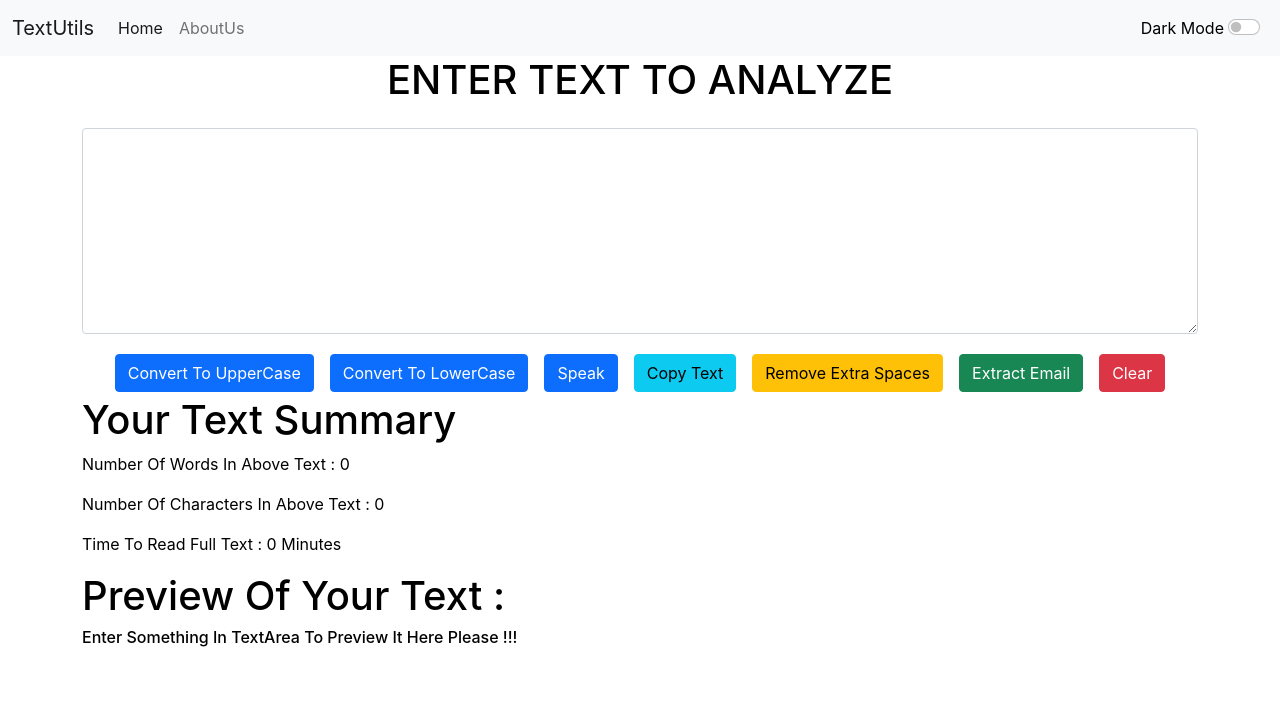
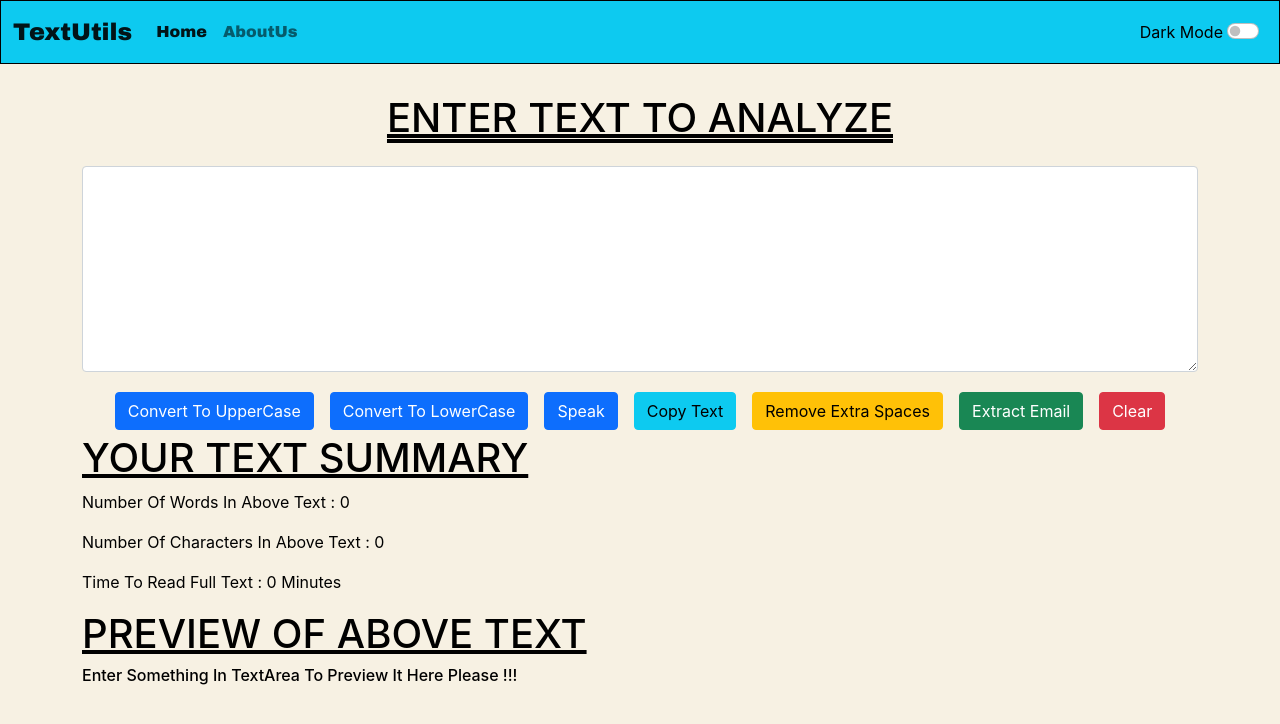
Before and after one commit to Ishaan6402/WordEditer, a React (Create React App) app: page / in a window 1280 px wide. Shown: the top 724 px of the page. Built offline with nearby package versions, Linux system fonts and the light colour scheme.

Commit message:
update 4

```diff
--- a/public/index.html
+++ b/public/index.html
@@ -27,9 +27,9 @@
     <title>React App</title>
     <link href="https://cdn.jsdelivr.net/npm/bootstrap@5.1.3/dist/css/bootstrap.min.css" rel="stylesheet" integrity="sha384-1BmE4kWBq78iYhFldvKuhfTAU6auU8tT94WrHftjDbrCEXSU1oBoqyl2QvZ6jIW3" crossorigin="anonymous">
   </head>
-  <body>
+  <body style="background-color: #f7f1e3;">
     <noscript>You need to enable JavaScript to run this app.</noscript>
-    <div id="root" style="width: 100%; height: 100%;"></div>
+    <div id="root"></div>
     <!--
       This HTML file is a template.
       If you open it directly in the browser, you will see an empty page.
--- a/src/App.js
+++ b/src/App.js
@@ -22,7 +22,7 @@ function App() {
     });
     setTimeout(() => {
       setAlert(null);
-    }, 2000);
+    }, 1000);
   }
 
   const toggleMode = () => {
@@ -37,7 +37,7 @@ function App() {
     }
     else {
       setMode('light');
-      document.body.style.backgroundColor = 'white';
+      document.body.style.backgroundColor = '#f7f1e3';
       showAlert("Light Mode Is enabled !!! ", "success");
       document.title = 'TextUtils - Light Mode';
       setModeText({
@@ -50,11 +50,11 @@ function App() {
     <>
       <Router>
         <Navbar title="TextUtils" mode={mode} toggleMode={toggleMode} modeText={modeText} />
-        <Alert alert={alert} />
+        <Alert alert={alert} mode={mode}/>
         <Routes>
           <Route exact path="/" element={<TextForm heading="Enter text to analyze" mode={mode} showAlert={showAlert} />}>
           </Route>
-          <Route exact path="/about" element={<About />}>
+          <Route exact path="/about" element={<About mode={mode} />}>
           </Route>
         </Routes>
       </Router>
--- a/src/Components/About.js
+++ b/src/Components/About.js
@@ -1,75 +1,49 @@
 import React, { useState } from 'react'
 
-export default function About() {
-
-    const [darkState, setDarkState] = useState('Enable Dark Mode');
-    const [myStyle, setMyStyle] = useState({
-        color: 'black',
-        backgroundColor: 'white'
-    })
-
-    const handleDarkMode = () => {
-        if (myStyle.color==='black') {
-            setMyStyle({
-                color: 'white',
-                backgroundColor: 'black',
-                border:'1px solid white'
-            });
-            setDarkState('Disable Dark Mode');
-        }
-        else if(myStyle.color==='white'){
-            setMyStyle({
-                color: 'black',
-                backgroundColor: 'white'
-            });
-            setDarkState('Enable Dark Mode');
-        }
-    }
-
+export default function About(props) {
     return (
-        <div className='container' style={myStyle}>
-            <h1 className='my-3'>ABOUT US</h1>
+        <div className='container' style={{ backgroundColor: props.mode === 'light' ? '#f7f1e3' : 'grey' }}>
+            <div className="aboutUsHeading" style={{ display: "flex", justifyContent: "center" }}>
+                <h1 className='my-3' style={{ textDecoration: "underline double", color: props.mode === 'light' ? 'black' : 'white' }}>ABOUT US</h1>
+            </div>
             <div className="accordion" id="accordionExample">
                 <div className="accordion-item">
                     <h2 className="accordion-header" id="headingOne">
-                        <button className="accordion-button" style={myStyle} type="button" data-bs-toggle="collapse" data-bs-target="#collapseOne" aria-expanded="true" aria-controls="collapseOne">
+                        <button className="accordion-button" style={{ border: `2px solid ${props.mode === 'light' ? 'black' : 'white'}`, backgroundColor: props.mode === 'light' ? '#f7f1e3' : 'grey', color: props.mode === 'light' ? 'black' : 'white' }} type="button" data-bs-toggle="collapse" data-bs-target="#collapseOne" aria-expanded="true" aria-controls="collapseOne">
                             Accordion Item #1
                         </button>
                     </h2>
-                    <div id="collapseOne" className="accordion-collapse collapse show" aria-labelledby="headingOne" data-bs-parent="#accordionExample">
-                        <div className="accordion-body" style={myStyle}>
-                            <strong>This is the first item's accordion body.</strong> It is shown by default, until the collapse plugin adds the appropriate classes that we use to style each element. These classes control the overall appearance, as well as the showing and hiding via CSS transitions. You can modify any of this with custom CSS or overriding our default variables. It's also worth noting that just about any HTML can go within the <code>.accordion-body</code>, though the transition does limit overflow.
+                    <div id="collapseOne"  style={{ border: `2px solid ${props.mode === 'light' ? 'black' : 'white'}` }} className="accordion-collapse collapse show" aria-labelledby="headingOne" data-bs-parent="#accordionExample">
+                        <div className="accordion-body" style={{ backgroundColor: props.mode === 'light' ? '#f7f1e3' : 'grey', color: props.mode === 'light' ? 'black' : 'white' }}>
+                            <strong>This is the first item's accordion body.</strong> It is shown by default, until the collapse plugin adds the appropriate classes that we use to style each element. These classes control the overall appearance, as well as the showing and hiding via CSS transitions. You can modify any of this with custom CSS or overriding our default variables. It's also worth noting that just about any HTML can go within the .accordion-body, though the transition does limit overflow.
                         </div>
                     </div>
                 </div>
                 <div className="accordion-item">
                     <h2 className="accordion-header" id="headingTwo">
-                        <button className="accordion-button collapsed" style={myStyle} type="button" data-bs-toggle="collapse" data-bs-target="#collapseTwo" aria-expanded="false" aria-controls="collapseTwo">
+                        <button className="accordion-button collapsed" style={{ border: `2px solid ${props.mode === 'light' ? 'black' : 'white'}`, backgroundColor: props.mode === 'light' ? '#f7f1e3' : 'grey', color: props.mode === 'light' ? 'black' : 'white' }} type="button" data-bs-toggle="collapse" data-bs-target="#collapseTwo" aria-expanded="false" aria-controls="collapseTwo">
                             Accordion Item #2
                         </button>
                     </h2>
-                    <div id="collapseTwo" className="accordion-collapse collapse" aria-labelledby="headingTwo" data-bs-parent="#accordionExample">
-                        <div className="accordion-body" style={myStyle}>
-                            <strong>This is the second item's accordion body.</strong> It is hidden by default, until the collapse plugin adds the appropriate classes that we use to style each element. These classes control the overall appearance, as well as the showing and hiding via CSS transitions. You can modify any of this with custom CSS or overriding our default variables. It's also worth noting that just about any HTML can go within the <code>.accordion-body</code>, though the transition does limit overflow.
+                    <div id="collapseTwo" style={{ border: `2px solid ${props.mode === 'light' ? 'black' : 'white'}` }} className="accordion-collapse collapse" aria-labelledby="headingTwo" data-bs-parent="#accordionExample">
+                        <div className="accordion-body" style={{ backgroundColor: props.mode === 'light' ? '#f7f1e3' : 'grey', color: props.mode === 'light' ? 'black' : 'white' }}>
+                            This is the second item's accordion body. It is hidden by default, until the collapse plugin adds the appropriate classes that we use to style each element. These classes control the overall appearance, as well as the showing and hiding via CSS transitions. You can modify any of this with custom CSS or overriding our default variables. It's also worth noting that just about any HTML can go within the  .accordion-body, though the transition does limit overflow.
                         </div>
                     </div>
                 </div>
                 <div className="accordion-item">
                     <h2 className="accordion-header" id="headingThree">
-                        <button className="accordion-button collapsed" style={myStyle} type="button" data-bs-toggle="collapse" data-bs-target="#collapseThree" aria-expanded="false" aria-controls="collapseThree">
+                        <button className="accordion-button collapsed" style={{ border: `2px solid ${props.mode === 'light' ? 'black' : 'white'}`, backgroundColor: props.mode === 'light' ? '#f7f1e3' : 'grey', color: props.mode === 'light' ? 'black' : 'white' }} type="button" data-bs-toggle="collapse" data-bs-target="#collapseThree" aria-expanded="false" aria-controls="collapseThree">
                             Accordion Item #3
                         </button>
                     </h2>
-                    <div id="collapseThree" className="accordion-collapse collapse" aria-labelledby="headingThree" data-bs-parent="#accordionExample">
-                        <div className="accordion-body" style={myStyle}>
-                            <strong>This is the third item's accordion body.</strong> It is hidden by default, until the collapse plugin adds the appropriate classes that we use to style each element. These classes control the overall appearance, as well as the showing and hiding via CSS transitions. You can modify any of this with custom CSS or overriding our default variables. It's also worth noting that just about any HTML can go within the <code>.accordion-body</code>, though the transition does limit overflow.
+                    <div id="collapseThree"  style={{ border: `2px solid ${props.mode === 'light' ? 'black' : 'white'}` }} className="accordion-collapse collapse" aria-labelledby="headingThree" data-bs-parent="#accordionExample">
+                        <div className="accordion-body" style={{ backgroundColor: props.mode === 'light' ? '#f7f1e3' : 'grey', color: props.mode === 'light' ? 'black' : 'white' }}>
+                            <strong>This is the third item's accordion body.</strong> It is hidden by default, until the collapse plugin adds the appropriate classes that we use to style each element. These classes control the overall appearance, as well as the showing and hiding via CSS transitions. You can modify any of this with custom CSS or overriding our default variables. It's also worth noting that just about any HTML can go within the .accordion-body, though the transition does limit overflow.
                         </div>
                     </div>
                 </div>
             </div>
-            <div className="container my-3">
-                <button type="button" className="btn btn-primary" onClick={handleDarkMode}>{darkState}</button>
-            </div>
         </div>
     )
 }
--- a/src/Components/Alert.js
+++ b/src/Components/Alert.js
@@ -1,14 +1,18 @@
 import React from 'react';
 
 function Alert(props) {
-    const capitalise=(word)=>{
-        let lower=word.toLowerCase();
+    const capitalise = (word) => {
+        let lower = word.toLowerCase();
         return lower.charAt(0).toUpperCase() + lower.slice(1);
     }
     return (
-        props.alert &&
-        <div className={`alert alert-${props.alert.type} alert-dismissible fade show`} role='alert'>
-            <strong>{capitalise(props.alert.type)}</strong>:{props.alert.msg}
+        <div className="alert-container" style={{ height: "30px"  }}>
+            {
+                props.alert &&
+                <div className={`alert alert-${props.alert.type} alert-dismissible fade show`} style={{padding:"3px" , margin:"0px 0px 3px",border:`1px solid ${props.mode==='light'?'black':'white'}`}} role='alert'>
+                    <strong>{capitalise(props.alert.type)}</strong>:{props.alert.msg}
+                </div>
+            }
         </div>
     )
 }
--- a/src/Components/Navbar.js
+++ b/src/Components/Navbar.js
@@ -4,20 +4,20 @@ import { Link } from 'react-router-dom';
 
 export default function Navbar(props) {
     return (
-        <div className="navbar-min-div">
-            <nav className={`navbar navbar-expand-lg navbar-${props.mode} bg-${props.mode}`}>
+        <div className="navbar-min-div" >
+            <nav className={`navbar navbar-expand-lg navbar-${props.mode} bg-${props.mode==='light'?'info':props.mode}`} style={{border:`1px solid ${props.mode==='light'?'black':'white'}`}}>
                 <div className="container-fluid">
-                    <Link className="navbar-brand" to="/">{props.title}</Link>
+                    <Link className="navbar-brand" to="/" style={{textDecoration:'bold', fontFamily:"arial black",fontSize:"1.5rem"}}>{props.title}</Link>
                     <button className="navbar-toggler" type="button" data-bs-toggle="collapse" data-bs-target="#navbarSupportedContent" aria-controls="navbarSupportedContent" aria-expanded="false" aria-label="Toggle navigation">
                         <span className="navbar-toggler-icon"></span>
                     </button>
                     <div className="collapse navbar-collapse" id="navbarSupportedContent">
                         <ul className="navbar-nav me-auto mb-2 mb-lg-0">
                             <li className="nav-item">
-                                <Link className="nav-link active" aria-current="page" to="/">Home</Link>
+                                <Link className="nav-link active" aria-current="page" to="/" style={{textDecoration:"bold",fontFamily:"arial black"}}>Home</Link>
                             </li>
                             <li className="nav-item">
-                                <Link className="nav-link" to="/about">AboutUs</Link>
+                                <Link className="nav-link" to="/about" style={{textDecoration:"bold",fontFamily:"arial black"}}>AboutUs</Link>
                             </li>
                         </ul>
                         <label className="form-check-label mx-1" style={props.modeText} htmlFor="defaultCheck1">
--- a/src/Components/TextForm.js
+++ b/src/Components/TextForm.js
@@ -85,9 +85,10 @@ export default function TextForm(props) {
 
     return (
         <>
+            <div>
                 <div className="container">
                     <div className="heading-container" style={{ display: "flex", justifyContent: "center" }}>
-                    <h1 style={{ color: props.mode === 'dark' ? 'white' : 'black' }}>{props.heading.toUpperCase()}</h1>
+                        <h1 style={{ color: props.mode === 'dark' ? 'white' : 'black' , textDecoration:"underline double"}}>{props.heading.toUpperCase()}</h1>
                     </div>
                     <div className="mb-3 my-3">
                         <textarea className="form-control" value={text} onChange={(e) => { setText(e.target.value) }} style={{ backgroundColor: props.mode === 'dark' ? 'grey' : 'white', color: props.mode === 'dark' ? 'white' : 'black' }} id="myBox" rows="8">{text}</textarea>
@@ -103,12 +104,13 @@ export default function TextForm(props) {
                     </div>
                 </div>
                 <div className="container">
-                <h1 style={{ color: props.mode === 'dark' ? 'white' : 'black' }}>Your Text Summary</h1>
+                    <h1 style={{ color: props.mode === 'dark' ? 'white' : 'black'  , textDecoration:"underline"}}>YOUR TEXT SUMMARY</h1>
                     <p style={{ color: props.mode === 'dark' ? 'white' : 'black' }}>Number Of Words In Above Text : {text.split(' ').filter((Obj) => { return Obj.length !== 0 }).length}</p>
                     <p style={{ color: props.mode === 'dark' ? 'white' : 'black' }}>Number Of Characters In Above Text : {text.length}</p>
                     <p style={{ color: props.mode === 'dark' ? 'white' : 'black' }}> Time To Read Full Text : {0.008 * text.split(' ').filter((Obj) => { return Obj.length !== 0 }).length} Minutes</p>
-                <h1 style={{ color: props.mode === 'dark' ? 'white' : 'black' }}>Preview Of Your Text :</h1>
+                    <h1 style={{ color: props.mode === 'dark' ? 'white' : 'black'  , textDecoration:"underline"}}>PREVIEW OF ABOVE TEXT</h1>
                     <h6 style={{ color: props.mode === 'dark' ? 'white' : 'black' }}>{text.length > 0 ? text : "Enter Something In TextArea To Preview It Here Please !!!"}</h6>
+                </div>
             </div>
         </>
     )
```
Lines whose indentation alone changed are shown as unchanged.
